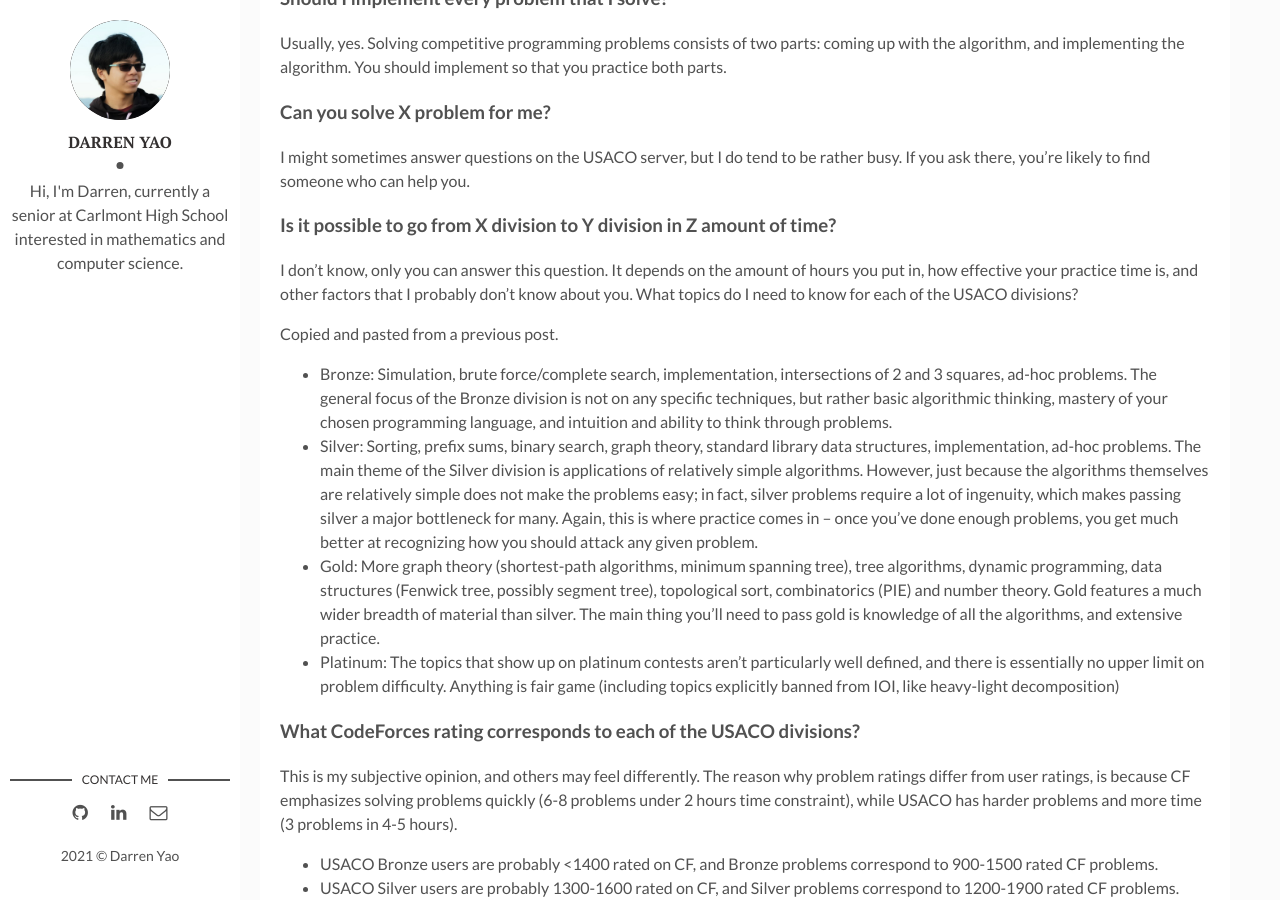
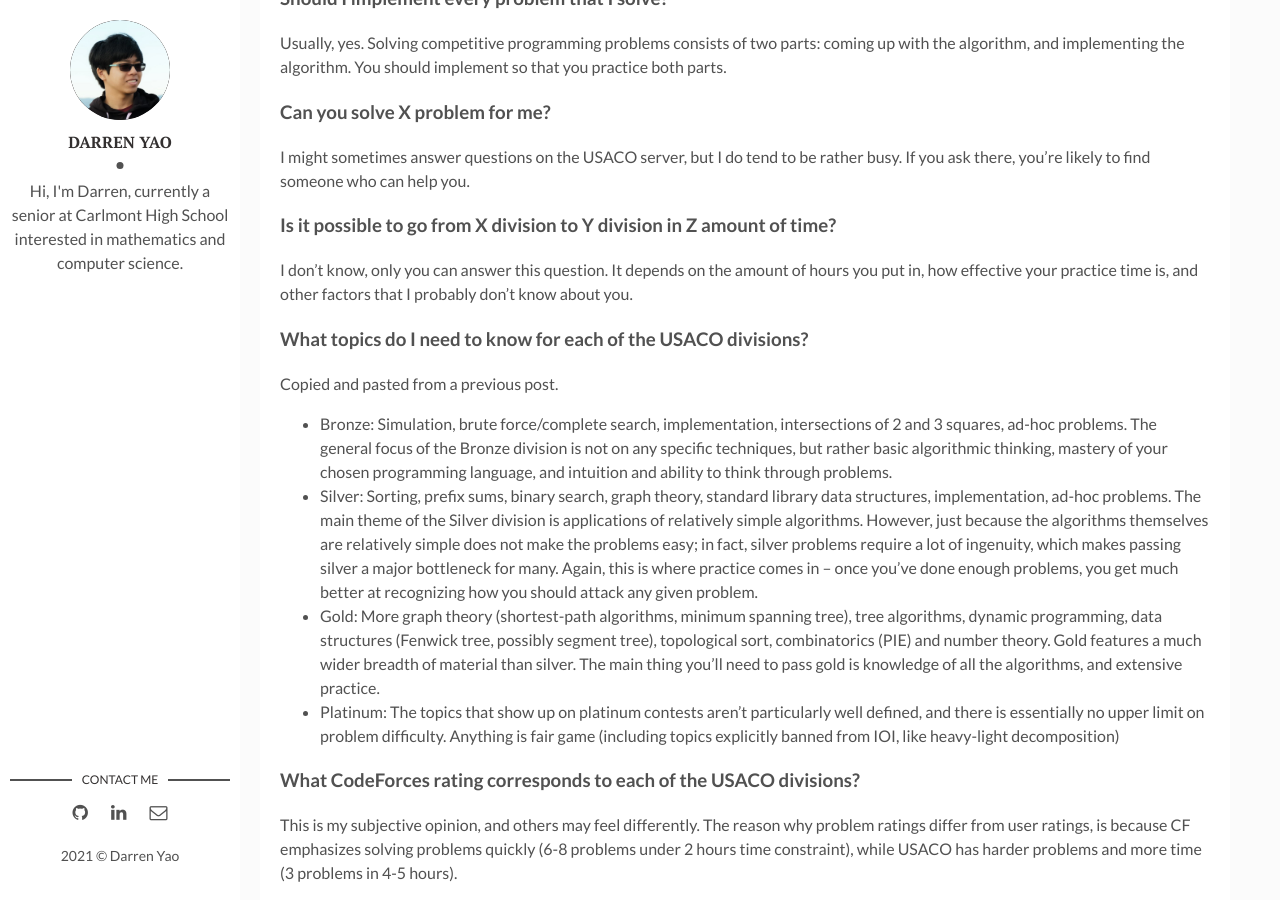
Before and after one commit to darren-yao/darren, a Jekyll site: the page built from _posts/2020-06-26-usacofaq.md, in a window 1280 px wide and 900 px high, scrolled down 2440 px. Built offline with Jekyll 4.4.1, drawn with Linux system fonts in a browser that asks for light colours.

Commit message:
fixed typo

```diff
--- a/_posts/2020-06-26-usacofaq.md
+++ b/_posts/2020-06-26-usacofaq.md
@@ -75,7 +75,8 @@ I might sometimes answer questions on the USACO server, but I do tend to be rath
 ### Is it possible to go from X division to Y division in Z amount of time?
 
 I don't know, only you can answer this question. It depends on the amount of hours you put in, how effective your practice time is, and other factors that I probably don't know about you.
-What topics do I need to know for each of the USACO divisions?
+
+### What topics do I need to know for each of the USACO divisions?
 
 Copied and pasted from a previous post.
 
```
